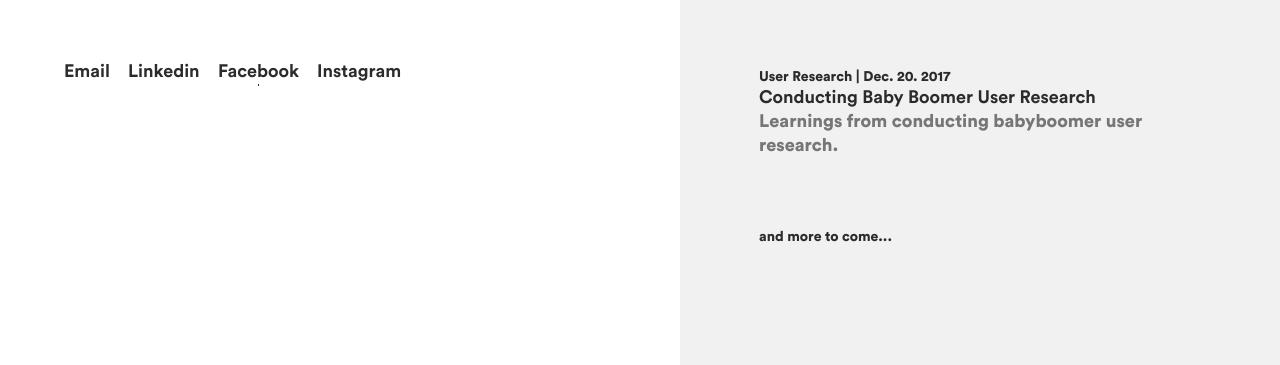
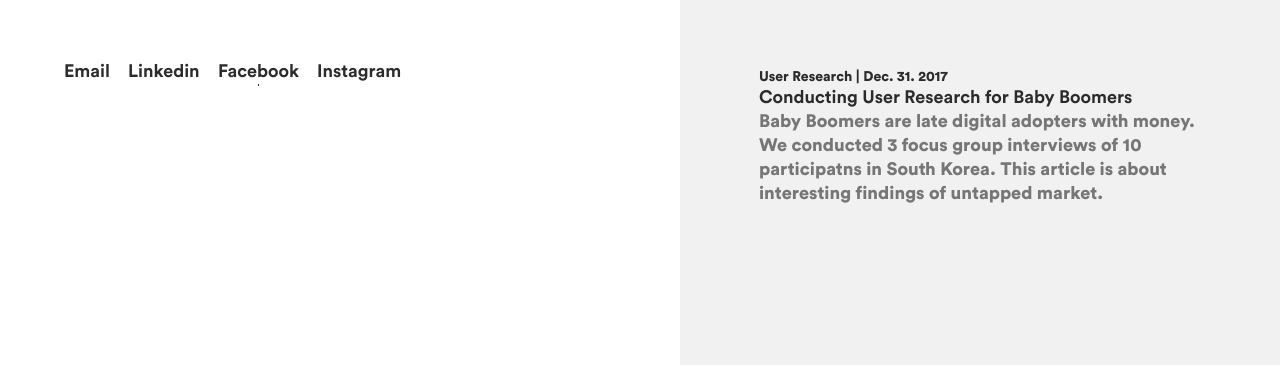
Before and after one commit to yuminshin/minshin, a plain HTML site: page index.html in a window 1280 px wide. Both pictures are taken after a click on the link "writing design stories". Shown: the part 435-800 px from the top of the page. Drawn offline with Linux system fonts and the light colour scheme; a web font is replaced by a local one.

Commit message:
Article 3 update
update

```diff
--- a/index.html
+++ b/index.html
@@ -63,21 +63,16 @@
                         <a href="https://uxdesign.cc/open-your-eyes-to-maximalism-for-ai-design-44f1ddffd0bd" target="_blank"><h5 class="box">Design Challenge #1 : Open Your Eyes to Maximalism for AI Design</h5></a>
                         <p>Collecting human feedback and data is crucial in achieving intelligence. This article is about how UX designers can make more  meaningful relationship that engages users to the AI.</p>
                     </li>
-
                     <li class="col-md-12 content" id="content2">
                         <h6>Design Challenge | Dec. 03. 2017</h6>
                         <a href="https://uxdesign.cc/design-challenge-2-supporting-continuous-search-experience-97a069ad519e" target="_blank"><h5 class="box">Design Challenge #2 : Supporting Continuous Search Experience</h5></a>
                         <p>This article focuses on uncovering problems of current search behavior and redesigning to help users explore the same topic over time.</p>
                     </li>
                     <li class="col-md-12 content" id="content3">
-                        <h6>User Research | Dec. 20. 2017</h6>
-                        <a href="#" target="_blank"><h5 class="box">Conducting Baby Boomer User Research</h5></a>
-                        <p>Learnings from conducting babyboomer user research.</p>
+                        <h6>User Research | Dec. 31. 2017</h6>
+                        <a href="https://uxplanet.org/conducting-user-research-for-baby-boomers-baedb169c785" target="_blank"><h5 class="box">Conducting User Research for Baby Boomers</h5></a>
+                        <p>Baby Boomers are late digital adopters with money. We conducted 3 focus group interviews of 10 participatns in South Korea. This article is about interesting findings of untapped market.</p>
                     </li>
-                <li class="col-md-12 content bottom" id="content4">
-                    <h6>and more to come...</h6>
-                </li>
-
         </div>
      </ul>
    <script>
@@ -87,7 +82,6 @@
            document.getElementById("content1").style.visibility = "visible";
            document.getElementById("content2").style.visibility = "visible";
            document.getElementById("content3").style.visibility = "visible";
-           document.getElementById("content4").style.visibility = "visible";
            document.getElementById("fader").style.opacity = 1;
        }
 
@@ -97,7 +91,6 @@
             document.getElementById("content1").style.visibility = "hidden";
             document.getElementById("content2").style.visibility = "hidden";
             document.getElementById("content3").style.visibility = "hidden";
-            document.getElementById("content4").style.visibility = "hidden";
             document.getElementById("fader").style.opacity = 0;
         }
    </script>
```
